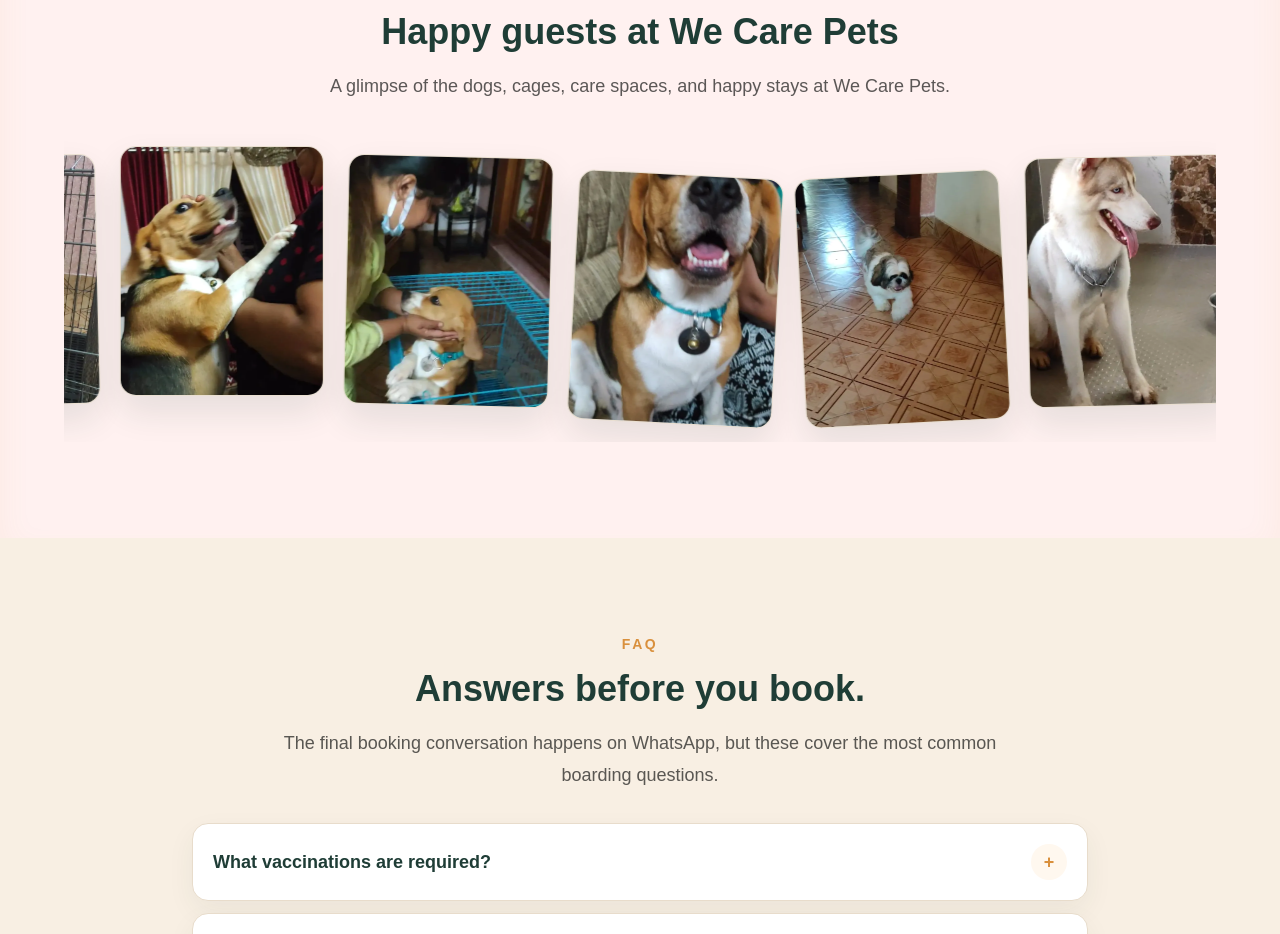
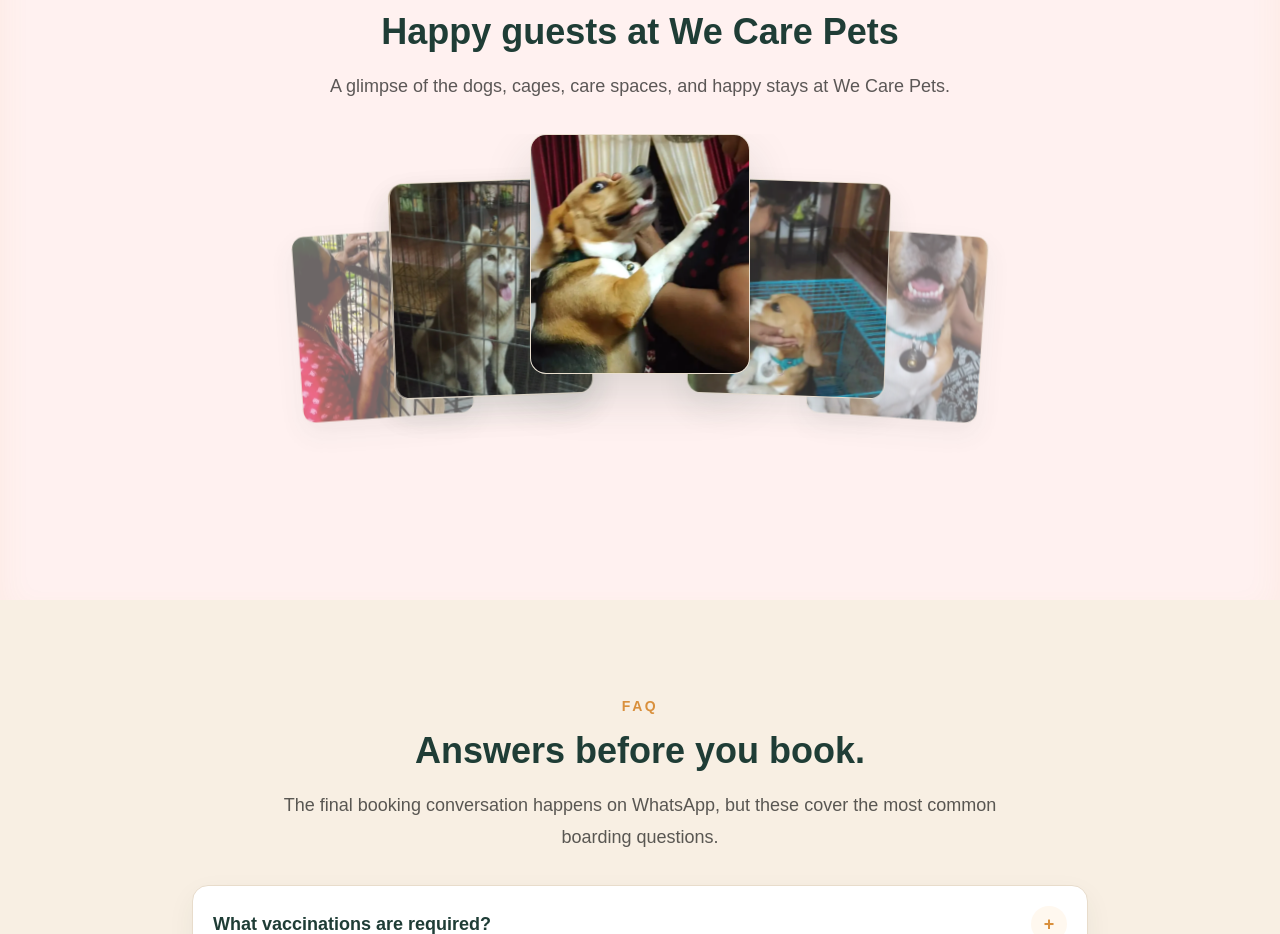
Before and after one commit to godlykmathews/we-care-pets-website, a Next.js app: page / in a window 1280 px wide. Shown: the part 4420-5354 px from the top of the page. Built offline with nearby package versions, Linux system fonts and the light colour scheme; no server answers.

Commit message:
Refine gallery transition cycle

```diff
--- a/src/app/globals.css
+++ b/src/app/globals.css
@@ -407,83 +407,170 @@ section {
   will-change: transform, opacity;
 }
 
-.gallery-curve-stage {
+.gallery-cycle-stage {
   isolation: isolate;
   overflow: hidden;
-  padding-block: 10px 30px;
 }
 
-.gallery-curve-track {
-  align-items: flex-start;
-  animation: gallery-curve-marquee 34s linear infinite;
-  display: flex;
-  gap: 18px;
-  width: max-content;
+.gallery-cycle-card {
+  animation: gallery-cycle-card 36s cubic-bezier(0.16, 1, 0.3, 1) infinite;
+  background: #ffffff;
+  border: 1px solid rgba(232, 220, 203, 0.9);
+  border-radius: 1rem;
+  height: 168px;
+  left: 50%;
+  overflow: hidden;
+  position: absolute;
+  top: 0;
+  transform-origin: center bottom;
+  width: min(40vw, 190px);
+  will-change: transform, opacity, filter;
+}
+
+.gallery-cycle-image {
+  animation: gallery-cycle-image 36s cubic-bezier(0.16, 1, 0.3, 1) infinite;
+  filter: contrast(1.01) saturate(1.03);
+  transform: scale(1.04);
   will-change: transform;
 }
 
-.gallery-curve-card {
-  background: #ffffff;
-  border: 1px solid rgba(232, 220, 203, 0.9);
-  border-radius: 1rem;
-  box-shadow: 0 16px 34px rgba(31, 61, 54, 0.11);
-  flex: 0 0 clamp(145px, 34vw, 220px);
-  height: clamp(160px, 32vw, 230px);
-  overflow: hidden;
-  transform: translateY(var(--curve-y)) rotate(var(--curve-rotate));
+.gallery-cycle-card-0,
+.gallery-cycle-card-0 .gallery-cycle-image {
+  animation-delay: 0s;
 }
 
-.gallery-curve-card-0 {
-  --curve-y: 28px;
-  --curve-rotate: -3deg;
+.gallery-cycle-card-1,
+.gallery-cycle-card-1 .gallery-cycle-image {
+  animation-delay: -3s;
 }
 
-.gallery-curve-card-1 {
-  --curve-y: 10px;
-  --curve-rotate: -1.4deg;
+.gallery-cycle-card-2,
+.gallery-cycle-card-2 .gallery-cycle-image {
+  animation-delay: -6s;
 }
 
-.gallery-curve-card-2 {
-  --curve-y: 0px;
-  --curve-rotate: 0deg;
+.gallery-cycle-card-3,
+.gallery-cycle-card-3 .gallery-cycle-image {
+  animation-delay: -9s;
 }
 
-.gallery-curve-card-3 {
-  --curve-y: 10px;
-  --curve-rotate: 1.4deg;
+.gallery-cycle-card-4,
+.gallery-cycle-card-4 .gallery-cycle-image {
+  animation-delay: -12s;
 }
 
-.gallery-curve-card-4 {
-  --curve-y: 28px;
-  --curve-rotate: 3deg;
+.gallery-cycle-card-5,
+.gallery-cycle-card-5 .gallery-cycle-image {
+  animation-delay: -15s;
 }
 
-.gallery-curve-image {
-  filter: contrast(1.01) saturate(1.03);
-  transform: scale(1.035);
+.gallery-cycle-card-6,
+.gallery-cycle-card-6 .gallery-cycle-image {
+  animation-delay: -18s;
 }
 
-@keyframes gallery-curve-marquee {
-  from {
-    transform: translateX(0);
-  }
-  to {
-    transform: translateX(-50%);
+.gallery-cycle-card-7,
+.gallery-cycle-card-7 .gallery-cycle-image {
+  animation-delay: -21s;
+}
+
+.gallery-cycle-card-8,
+.gallery-cycle-card-8 .gallery-cycle-image {
+  animation-delay: -24s;
+}
+
+.gallery-cycle-card-9,
+.gallery-cycle-card-9 .gallery-cycle-image {
+  animation-delay: -27s;
+}
+
+.gallery-cycle-card-10,
+.gallery-cycle-card-10 .gallery-cycle-image {
+  animation-delay: -30s;
+}
+
+.gallery-cycle-card-11,
+.gallery-cycle-card-11 .gallery-cycle-image {
+  animation-delay: -33s;
+}
+
+@media (min-width: 768px) {
+  .gallery-cycle-card {
+    height: 240px;
+    width: min(18vw, 220px);
   }
 }
 
-@media (min-width: 768px) {
-  .gallery-curve-stage {
-    padding-block: 12px 46px;
+@keyframes gallery-cycle-card {
+  0%,
+  8%,
+  100% {
+    box-shadow: 0 12px 26px rgba(31, 61, 54, 0.08);
+    filter: saturate(0.95) brightness(0.98);
+    opacity: 0;
+    transform: translateX(-180%) translateY(54px) rotate(-6deg) scale(0.72);
+    z-index: 1;
   }
+  10%,
+  18% {
+    box-shadow: 0 14px 30px rgba(31, 61, 54, 0.1);
+    filter: saturate(0.97) brightness(0.985);
+    opacity: 0.58;
+    transform: translateX(-164%) translateY(44px) rotate(-4deg) scale(0.78);
+    z-index: 2;
+  }
+  20%,
+  28% {
+    box-shadow: 0 16px 34px rgba(31, 61, 54, 0.11);
+    filter: saturate(1) brightness(0.99);
+    opacity: 0.86;
+    transform: translateX(-116%) translateY(22px) rotate(-2deg) scale(0.9);
+    z-index: 3;
+  }
+  30%,
+  38% {
+    box-shadow: 0 22px 48px rgba(31, 61, 54, 0.15);
+    filter: saturate(1.04) brightness(1);
+    opacity: 1;
+    transform: translateX(-50%) translateY(0) rotate(0deg) scale(1);
+    z-index: 5;
+  }
+  40%,
+  48% {
+    box-shadow: 0 16px 34px rgba(31, 61, 54, 0.11);
+    filter: saturate(1) brightness(0.99);
+    opacity: 0.86;
+    transform: translateX(16%) translateY(22px) rotate(2deg) scale(0.9);
+    z-index: 3;
+  }
+  50%,
+  58% {
+    box-shadow: 0 14px 30px rgba(31, 61, 54, 0.1);
+    filter: saturate(0.97) brightness(0.985);
+    opacity: 0.58;
+    transform: translateX(64%) translateY(44px) rotate(4deg) scale(0.78);
+    z-index: 2;
+  }
+  60%,
+  98% {
+    box-shadow: 0 12px 26px rgba(31, 61, 54, 0.08);
+    filter: saturate(0.95) brightness(0.98);
+    opacity: 0;
+    transform: translateX(120%) translateY(54px) rotate(6deg) scale(0.72);
+    z-index: 1;
+  }
+}
 
-  .gallery-curve-track {
-    gap: 22px;
+@keyframes gallery-cycle-image {
+  0%,
+  18%,
+  50%,
+  100% {
+    transform: scale(1.055);
   }
-
-  .gallery-curve-card {
-    flex-basis: clamp(165px, 16vw, 210px);
-    height: clamp(200px, 20vw, 250px);
+  30%,
+  38% {
+    transform: scale(1.025);
   }
 }
 
@@ -591,7 +678,8 @@ section {
   [data-reveal],
   .hero-badge-float,
   .hero-badge-float-alt,
-  .gallery-curve-track,
+  .gallery-cycle-card,
+  .gallery-cycle-image,
   .hero-cycle-card,
   .hero-cycle-card::after,
   .hero-depth-image {
--- a/src/components/Gallery.tsx
+++ b/src/components/Gallery.tsx
@@ -5,8 +5,6 @@ import Image from "next/image";
 import SectionHeading from "./SectionHeading";
 
 export default function Gallery() {
-  const marqueeItems = [...galleryItems, ...galleryItems];
-
   return (
     <section
       id="gallery"
@@ -18,28 +16,25 @@ export default function Gallery() {
         text="A glimpse of the dogs, cages, care spaces, and happy stays at We Care Pets."
       />
       <div
-        className="gallery-curve-stage mx-auto mt-8 max-w-6xl"
+        className="gallery-cycle-stage relative mx-auto mt-8 h-[300px] max-w-6xl md:h-[370px]"
         data-reveal
       >
-        <div className="gallery-curve-track">
-          {marqueeItems.map((item, index) => (
+        {galleryItems.map((item, index) => (
           <figure
-              key={`${item.src}-${index}`}
-              className={`gallery-curve-card gallery-curve-card-${index % 5}`}
+            key={item.src}
+            className={`gallery-cycle-card gallery-cycle-card-${index}`}
           >
             <Image
               src={item.src}
-                alt={index < galleryItems.length ? item.alt : ""}
-                aria-hidden={index >= galleryItems.length}
+              alt={item.alt}
               width={520}
               height={420}
-                className="gallery-curve-image h-full w-full object-cover"
+              className="gallery-cycle-image h-full w-full object-cover"
               priority={index < 5}
             />
           </figure>
         ))}
       </div>
-      </div>
     </section>
   );
 }
```
Lines whose indentation alone changed are shown as unchanged.
